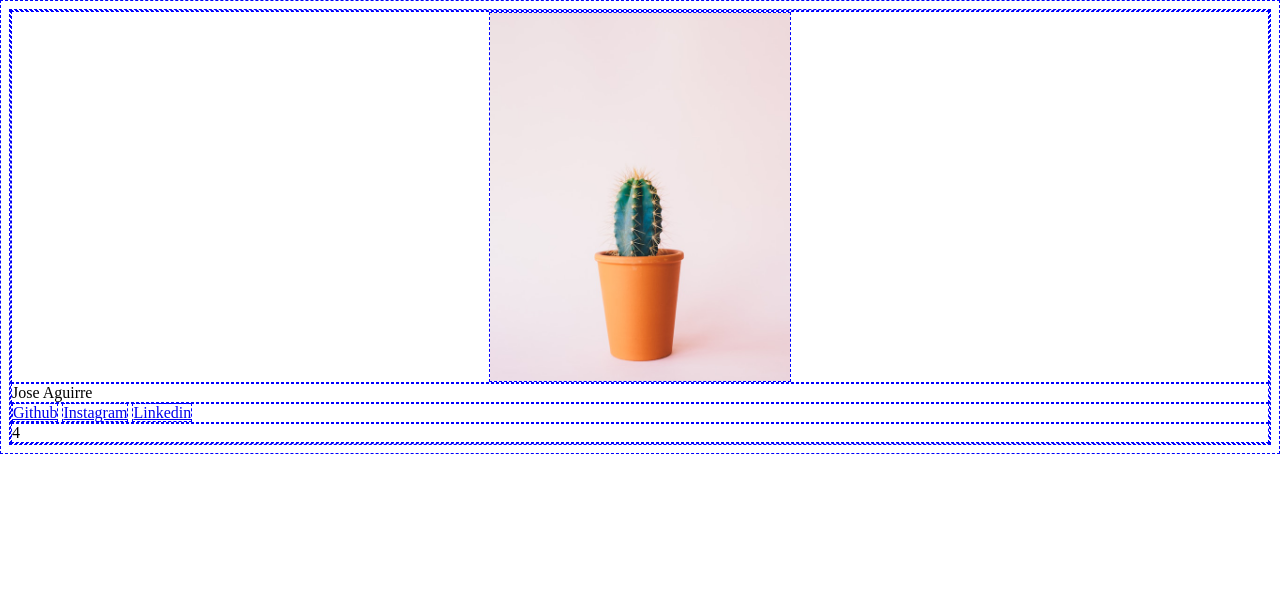
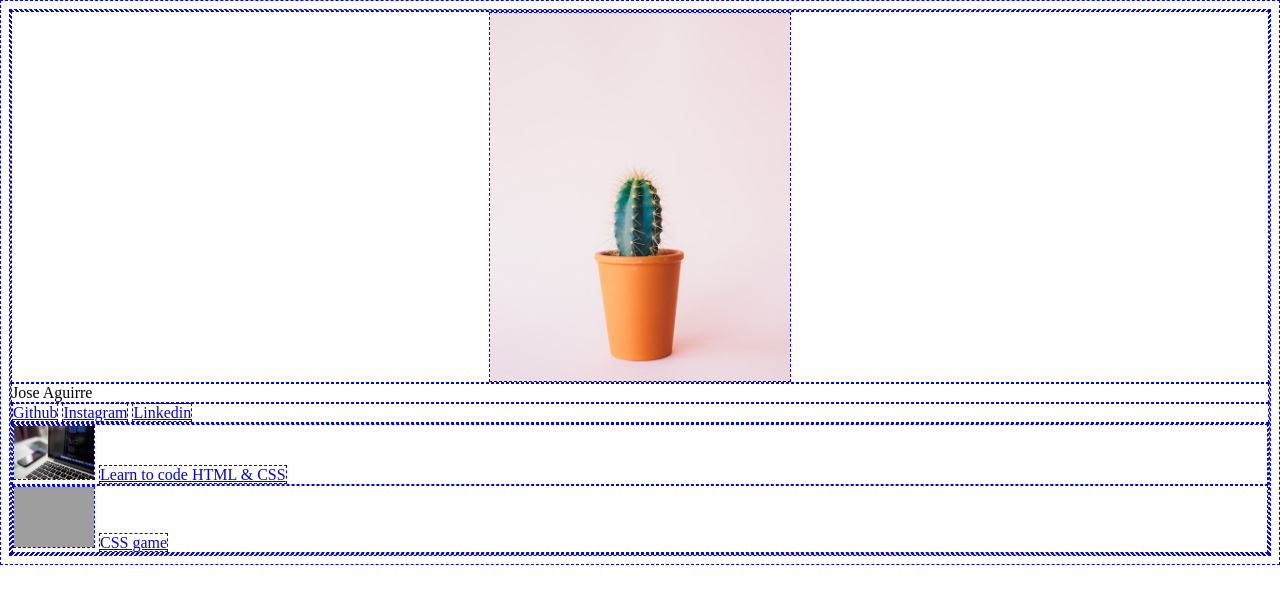
Before and after one commit to Jositow/link-in-bio, a plain HTML site: page index.html in a window 1280 px wide. Drawn offline with Linux system fonts and the light colour scheme; grey boxes are pictures that could not be loaded.

Commit message:
url links

```diff
--- a/index.html
+++ b/index.html
@@ -1,33 +1,39 @@
 <!DOCTYPE html>
 <html lang="en">
+
 <head>
   <meta charset="UTF-8">
   <meta name="viewport" content="width=device-width, initial-scale=1.0">
   <title>Link-in-Bio</title>
 </head>
+
 <body>
   <style>
-    *{
+    * {
       border: 1px blue dashed;
     }
 
-    .main-image{
-      display:flex;
+    .main-image {
+      display: flex;
       justify-content: center;
     }
 
-    .image-cactus{
-      width:300px;
-      height:auto;
+    .image-profile {
+      width: 300px;
+      height: auto;
     }
 
+    .images-links {
+      width: 80px;
+      height: auto;
+    }
   </style>
 
 
 
   <div class="container">
     <div class="main-image">
-      <img class="image-cactus" src="images/cactus.jpg" alt="a cactus">
+      <img class="image-profile" src="images/cactus.jpg" alt="a cactus">
     </div>
     <div class="name-row">
       Jose Aguirre
@@ -37,11 +43,22 @@
       <a href="https://www.instagram.com/chepul7/" target="_blank">Instagram</a>
       <a href="https://www.linkedin.com/in/jositow/" target="_blank">Linkedin</a>
     </div>
+
     <div class="links">
-      4
+      <div class="item">
+        <img class="images-links" src="images/htmlcss.jpg" alt="">
+        <a href="https://learn.shayhowe.com/html-css/" target="_blank">Learn to code HTML & CSS</a>
+      </div>
+
+      <div class="item">
+        <img class="images-links" src="images/cssgame.png" alt="">
+        <a href="http://www.flexboxdefense.com/" target="_blank">CSS game</a>
+      </div>
+
     </div>
   </div>
 
 
 </body>
+
 </html>
```
Also changed, not shown: images/htmlcss.jpg (added), 1 other file.
